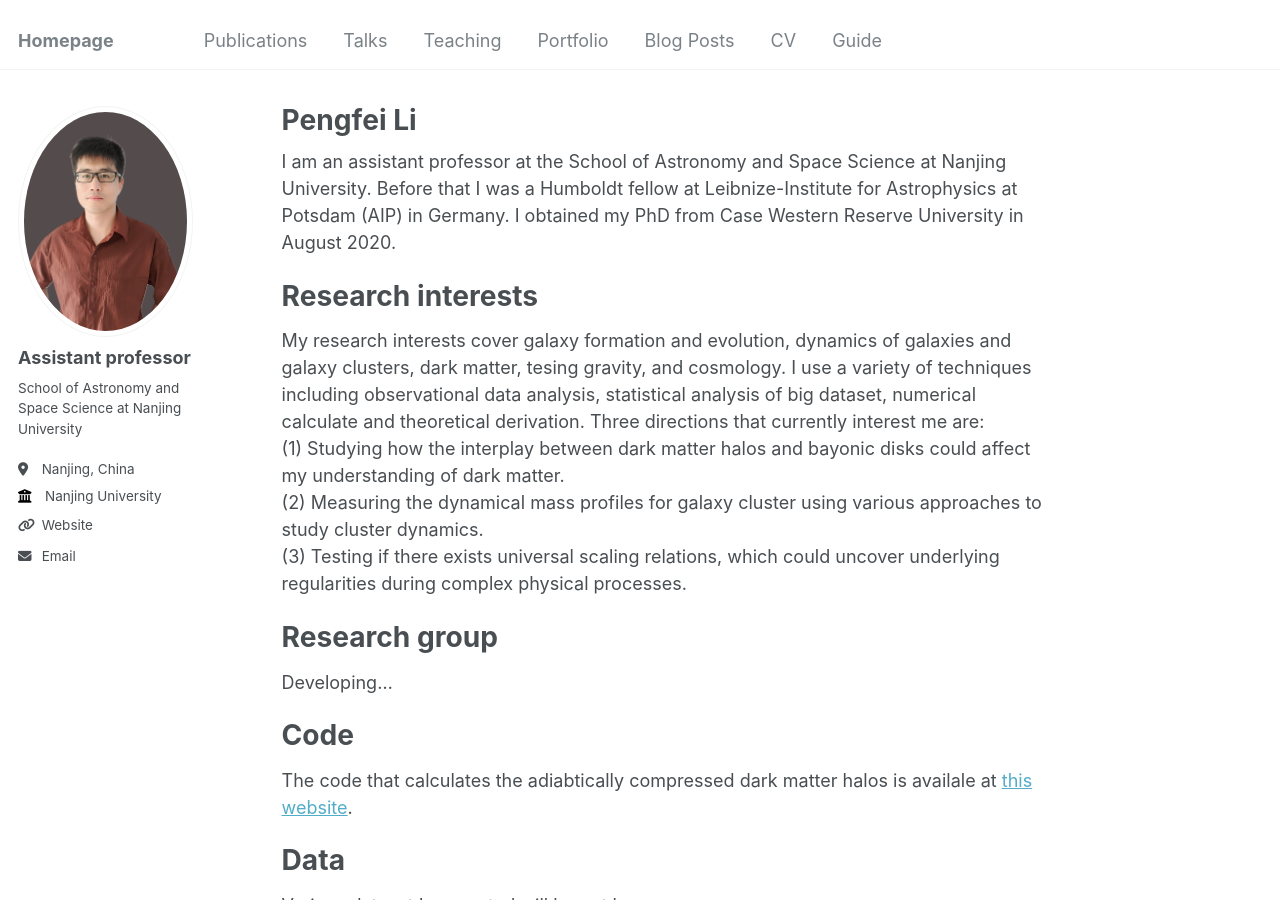
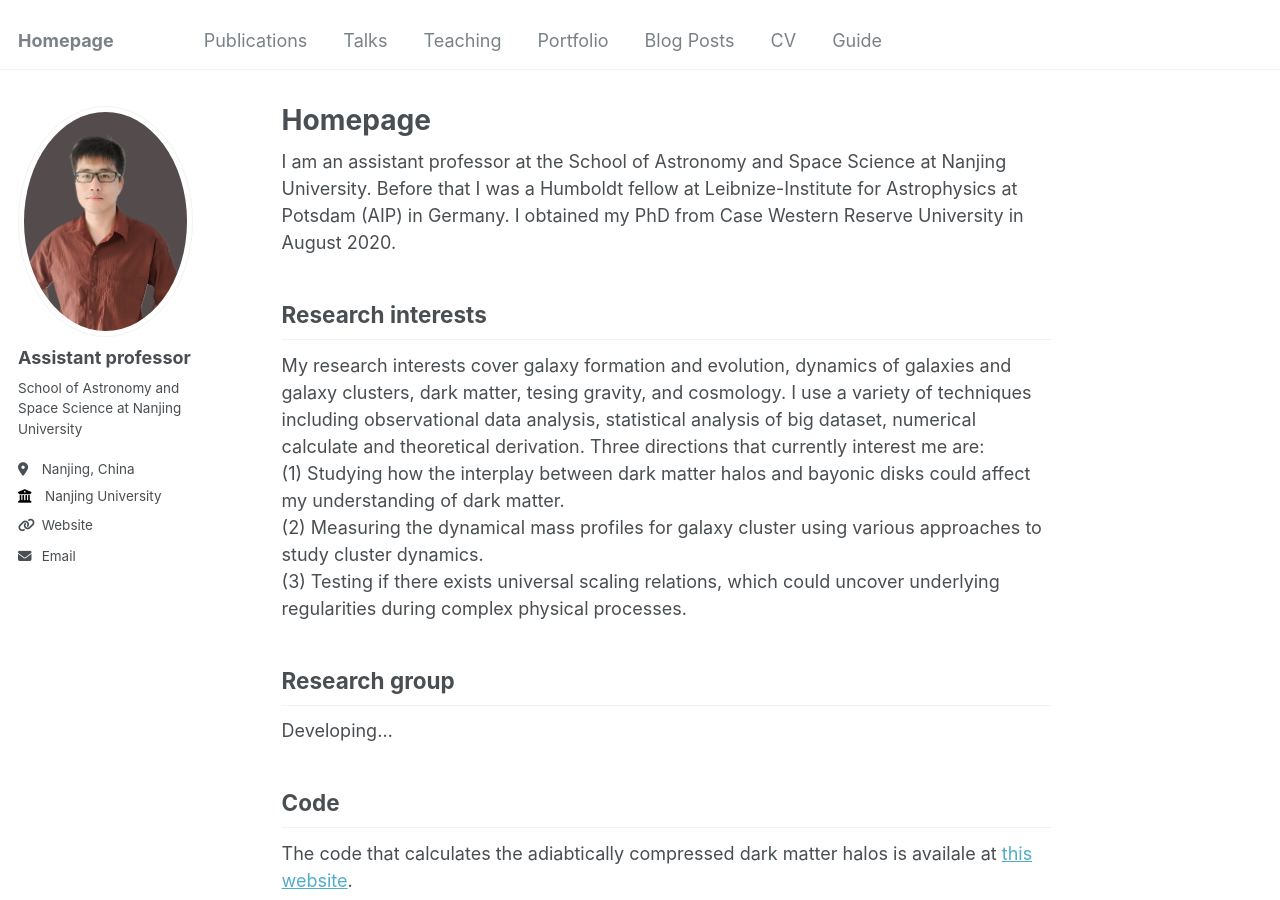
Before and after one commit to PengfeiLi0606/pengfeili0606.github.io, a Jekyll site: the page built from _pages/about.md, in a window 1280 px wide and 900 px high. Built offline with Jekyll 4.4.1, drawn with Linux system fonts in a browser that asks for light colours.

Commit message:
Update about.md

```diff
--- a/_pages/about.md
+++ b/_pages/about.md
@@ -1,6 +1,6 @@
 ---
 permalink: /
-title: "Pengfei Li"
+title: "Homepage"
 author_profile: true
 redirect_from:
   - /about/
@@ -11,22 +11,22 @@ redirect_from:
 I am an assistant professor at the School of Astronomy and Space Science at Nanjing University. Before that I was a Humboldt fellow at Leibnize-Institute for Astrophysics at Potsdam (AIP) in Germany. I obtained my PhD from Case Western Reserve University in August 2020.
 
 Research interests
-======
+------
 My research interests cover galaxy formation and evolution, dynamics of galaxies and galaxy clusters, dark matter, tesing gravity, and cosmology. I use a variety of techniques including observational data analysis, statistical analysis of big dataset, numerical calculate and theoretical derivation. Three directions that currently interest me are:
 (1) Studying how the interplay between dark matter halos and bayonic disks could affect my understanding of dark matter.
 (2) Measuring the dynamical mass profiles for galaxy cluster using various approaches to study cluster dynamics.
 (3) Testing if there exists universal scaling relations, which could uncover underlying regularities during complex physical processes.
 
 Research group
-======
+------
 Developing...
 
 Code
-======
+------
 The code that calculates the adiabtically compressed dark matter halos is availale at [this website](https://github.com/PengfeiLi0606/compress).
 
 Data
-======
+------
 Various dataset I generated will be put here...
 
 
```
